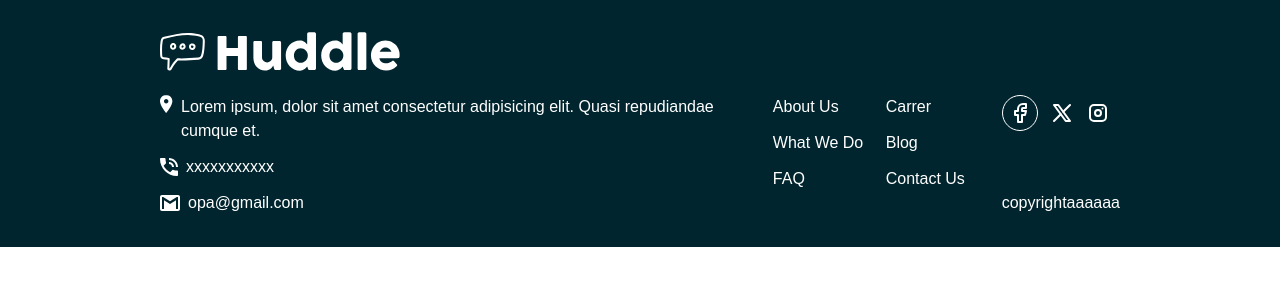
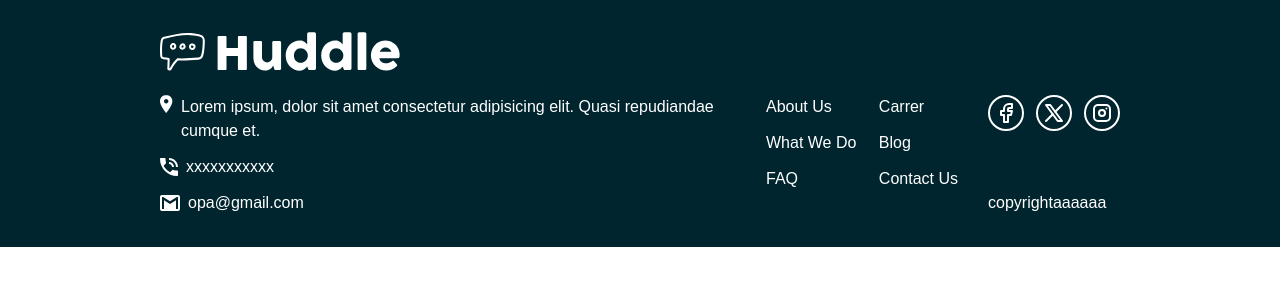
Before and after one commit to Nick-Yanase/Muddle, a Next.js app in the folder frontend/: page / in a window 1280 px wide. Shown: the top 300 px of the page. Built offline with nearby package versions, Linux system fonts and the light colour scheme.

Commit message:
update social media

```diff
--- a/frontend/src/components/footer/SocialMedia.tsx
+++ b/frontend/src/components/footer/SocialMedia.tsx
@@ -5,9 +5,9 @@ export default function SocialMedia() {
   return(
     <div className="flex flex-col justify-between">
       <div className="flex gap-3 items-center">
-          <a href="/" className="flex items-center justify-center size-9 border border-white rounded-full hover:text-slate-900 hover:border-bl"><IconBrandFacebook /></a>
-          <a href="" className="hover:text-slate-900"><IconBrandX/></a>
-          <a href="" className="hover:text-slate-900"><IconBrandInstagram/></a>
+          <a href="/" className="flex items-center justify-center size-9 border-[2px] border-white rounded-full transition-all hover:text-pink hover:border-pink "><IconBrandFacebook /></a>
+          <a href="" className="flex items-center justify-center size-9 border-[2px] border-white rounded-full transition-all hover:text-pink hover:border-pink"><IconBrandX/></a>
+          <a href="" className="flex items-center justify-center size-9 border-[2px] border-white rounded-full transition-all hover:text-pink hover:border-pink"><IconBrandInstagram/></a>
         </div>
         <p>copyrightaaaaaa</p>
     </div>
```
